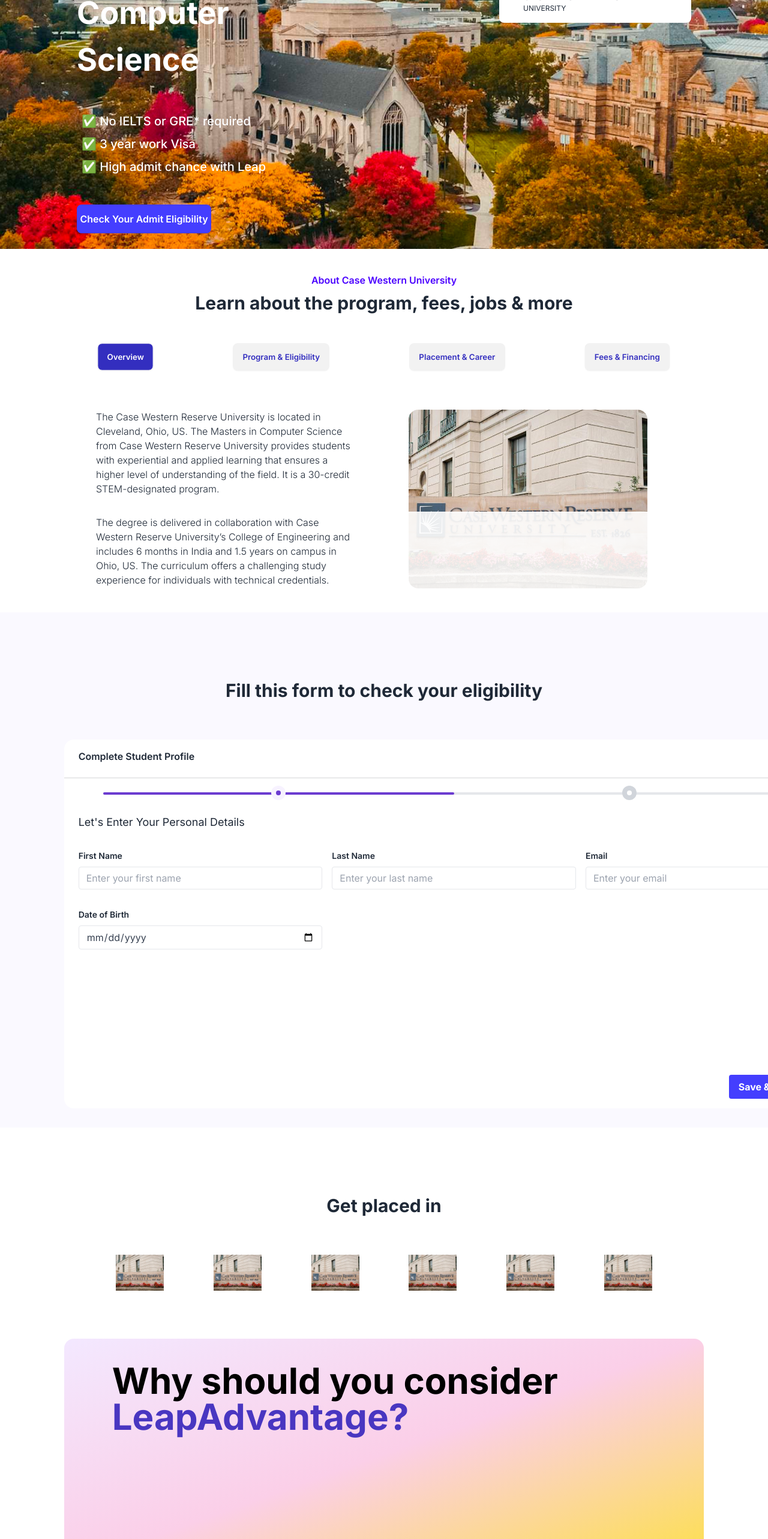
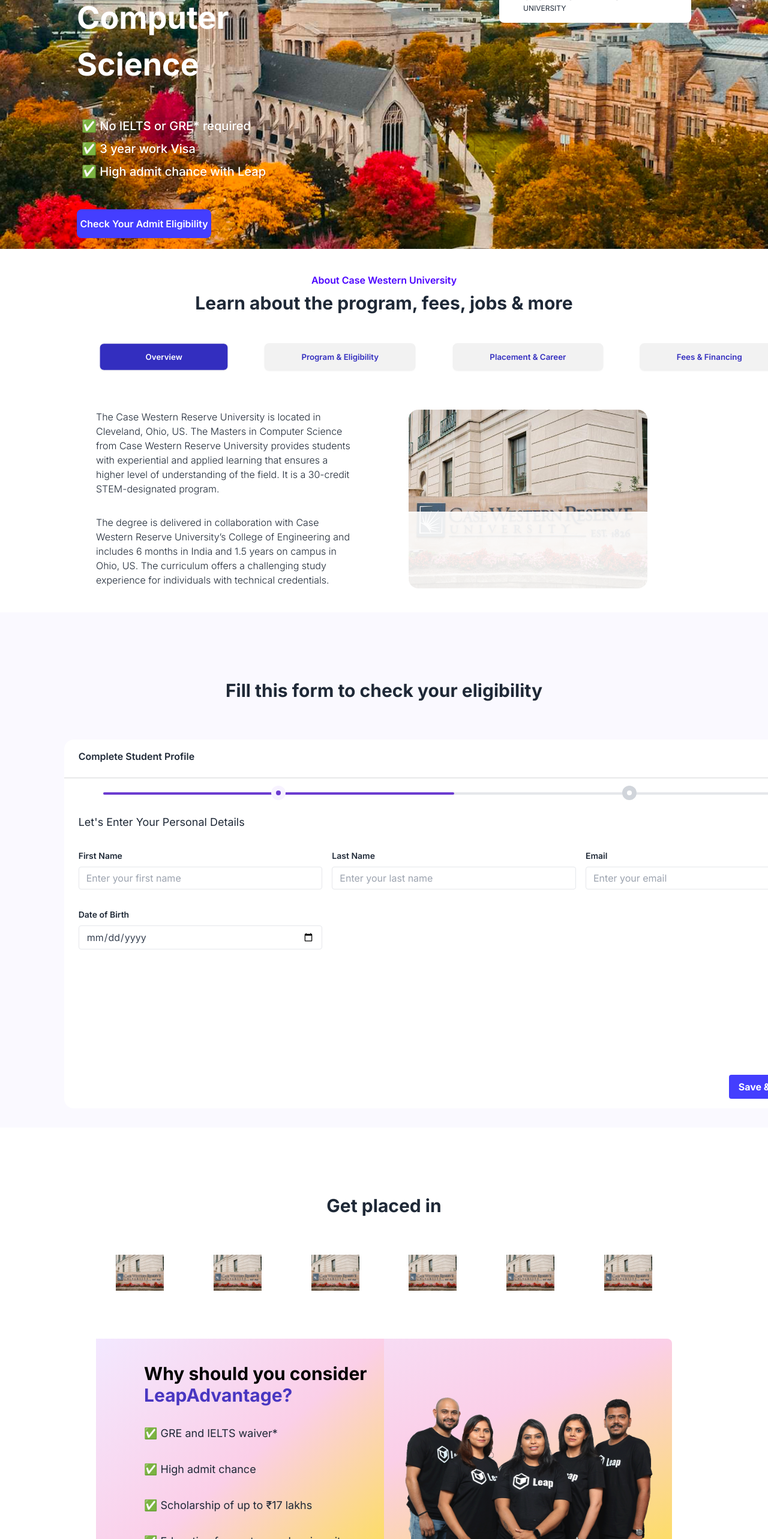
Before and after one commit to Gaurab4/landing-page, a Next.js app: page / in a window 1280 px wide. Shown: the part 234-2800 px from the top of the page at 60% size. Built offline with nearby package versions, Linux system fonts and the light colour scheme.

Commit message:
Added the Leap Advantage Section

```diff
--- a/src/components/screens/about-program-page/page.tsx
+++ b/src/components/screens/about-program-page/page.tsx
@@ -89,25 +89,25 @@
       <>
       <div className="hidden md:flex flex-col gap-y-4 md:flex-row md:gap-x-12 md:justify-between mt-12">
           <button
-            className={`btn text-[#332EBF] ${activeTab === 'Overview' ? 'bg-[#332EBF] text-white' : ''} px-4 py-2`}
+            className={`btn text-[#332EBF] ${activeTab === 'Overview' ? 'bg-[#332EBF] text-white' : ''} px-20 py-2`}
             onClick={() => handleTabClick('Overview')}
           >
             Overview
           </button>
           <button
-            className={`btn text-[#332EBF] ${activeTab === 'Program & Eligibility' ? 'bg-[#332EBF] text-white' : ''} px-4 py-2`}
+            className={`btn text-[#332EBF] ${activeTab === 'Program & Eligibility' ? 'bg-[#332EBF] text-white' : ''} px-16 py-2`}
             onClick={() => handleTabClick('Program & Eligibility')}
           >
             Program & Eligibility
           </button>
           <button
-            className={`btn text-[#332EBF] ${activeTab === 'Placement & Career' ? 'bg-[#332EBF] text-white' : ''} px-4 py-2`}
+            className={`btn text-[#332EBF] ${activeTab === 'Placement & Career' ? 'bg-[#332EBF] text-white' : ''} px-16 py-2`}
             onClick={() => handleTabClick('Placement & Career')}
           >
             Placement & Career
           </button>
           <button
-            className={`btn text-[#332EBF] ${activeTab === 'Fees & Financing' ? 'bg-[#332EBF] text-white' : ''} px-4 py-2`}
+            className={`btn text-[#332EBF] ${activeTab === 'Fees & Financing' ? 'bg-[#332EBF] text-white' : ''} px-16 py-2`}
             onClick={() => handleTabClick('Fees & Financing')}
           >
             Fees & Financing
--- a/src/components/screens/form-page/form-two/page.tsx
+++ b/src/components/screens/form-page/form-two/page.tsx
@@ -103,12 +103,15 @@
         render={({ handleSubmit }) => (
           <form
             onSubmit={handleSubmit}
-            className="bg-white p-6 h-[95%] rounded-2xl"
+            className="bg-white  h-[95%] rounded-2xl"
           >
             {/* Form Title */}
-            <div className="font-bold text-xl mb-4">
+            <div className="font-bold pl-6 pt-3 text-xl ">
               Complete Student Profile
             </div>
+
+            {/* Divider  */}
+            <div className="divider"></div>
 
               {/* Slider Component for Form 2 */}
               <div className="w-[90%] rounded-lg bg-[#6b3bd0] h-1 relative mx-auto my-4">
@@ -130,12 +133,12 @@
             </div>
 
               {/* Personal Info Text  */}
-              <div className="pt-4 pb-8 font-normal text-lg">
+              <div className="pt-4 pl-6 pb-8 font-normal text-lg">
               <p>Let&apos;s Enter Your Personal Details</p>
             </div>
 
             {/* Address Section */}
-            <div className=" lg:flex  justify-between">
+            <div className=" pl-6  pr-6 lg:flex  justify-between">
             <div className="mb-4 ">
               <label
                 className="block text-gray-700 text-sm font-bold mb-2"
@@ -193,7 +196,7 @@
 
 
             {/* Country, State, City, Pincode */}
-            <div className="grid grid-cols-1 md:grid-cols-2 lg:grid-cols-3 gap-4">
+            <div className="grid pl-6 pr-6 grid-cols-1 md:grid-cols-2 lg:grid-cols-3 gap-4">
               {/* Country dropdown */}
               <div className="mb-4">
                 <label
--- a/src/components/screens/hero-page/page.tsx
+++ b/src/components/screens/hero-page/page.tsx
@@ -14,8 +14,8 @@
                     {/* First Half Data */}
                     <div className="w-[80%] lg:w-[70%] xl:w-[60%] h-[80%] flex flex-col lg:justify-start lg:text-left justify-center items-center">
                         {/* Rounded Text  */}
-                        <div className='h-[40px] w-56 lg:w-[164px] rounded-full bg-[#F5FFF7] flex justify-center items-center mb-4 lg:mb-0 lg:ml-0 lg:mr-auto'>
-                            <p className='font-[500] text-[#2b7938] text-xs'>₹17L Scholarship Assured*</p>
+                        <div className='h-[40px] w-52 lg:w-[164px] rounded-full bg-[#F5FFF7] flex justify-center items-center mb-4 lg:mb-0 lg:ml-0 lg:mr-auto'>
+                            <p className='font-[500] text-[#2b7938] p-1 text-xs'>₹17L Scholarship Assured*</p>
                         </div>
                         {/* Title Text */}
                         <div className="text-center lg:text-left mb-4">
--- a/src/components/screens/leap-advantage-page/page.tsx
+++ b/src/components/screens/leap-advantage-page/page.tsx
@@ -18,6 +18,8 @@
 ];
 
 const LeapAdvantagePage = () => {
+  const TeachersImage = '/about/teachers.png';
+
   return (
     <>
       {/* Title Section */}
@@ -32,19 +34,30 @@
       </div>
 
       {/* Leap Advantage Section */}
-      <div className="card w-10/12 h-96 bg-gradient-to-br from-purple-100 via-pink-200 to-yellow-300 mt-10 mx-auto">
-        {/* Heading Text */}
-        <div>
-          <p className='text-black text-4xl md:text-5xl lg:text-6xl font-bold pl-6 md:pl-20 pt-10 leading-relaxed'>Why should you consider</p>
-          <p className='text-[#4936C1] text-4xl md:text-5xl lg:text-6xl font-bold pl-6 md:pl-20 leading-tight'>LeapAdvantage?</p>
+      <div className="w-full md:w-9/12 rounded-lg flex flex-col md:flex-row h-auto bg-gradient-to-br from-purple-100 via-pink-200 to-yellow-300 mt-10 ">
+        {/* Left Side */}
+        <div className='w-full md:w-1/2 bg-gradient-to-br from-purple-100 via-pink-200 to-yellow-300'>
+          {/* Heading Text */}
+          <div className='pt-10 md:pt-0 md:pl-20 '>
+            <p className='flex lg:justify-start lg:pl-0 justify-center text-black text-2xl md:text-lg lg:text-3xl font-bold pl-6 md:pl-20 pt-10 leading-relaxed'>Why should you consider</p>
+            <p className='text-[#4936C1] lg:pl-0 lg:justify-start flex justify-center text-2xl md:text-lg lg:text-3xl font-bold pl-6 md:pl-20 leading-tight'>LeapAdvantage?</p>
+          </div>
+          {/* List Items */}
+          <div className='pl-20 mt-8'>
+            <ul className='gap-y-8 text-lg grid'>
+              <li>✅ GRE and IELTS waiver* </li>
+              <li>✅ High admit chance </li>
+              <li>✅ Scholarship of up to ₹17 lakhs </li>
+              <li>✅ Education from a top-rank university </li>
+            </ul>
+          </div>
         </div>
 
-        {/* List Items */}
-        <div className=''>
-          {/* Add your list items here */}
+        {/* Right Side Image */}
+        <div className='w-full md:w-1/2 h-auto flex justify-center'>
+          <Image src={TeachersImage} alt='teachers' width={422} height={452} />
         </div>
       </div>
-
     </>
   );
 };
```
